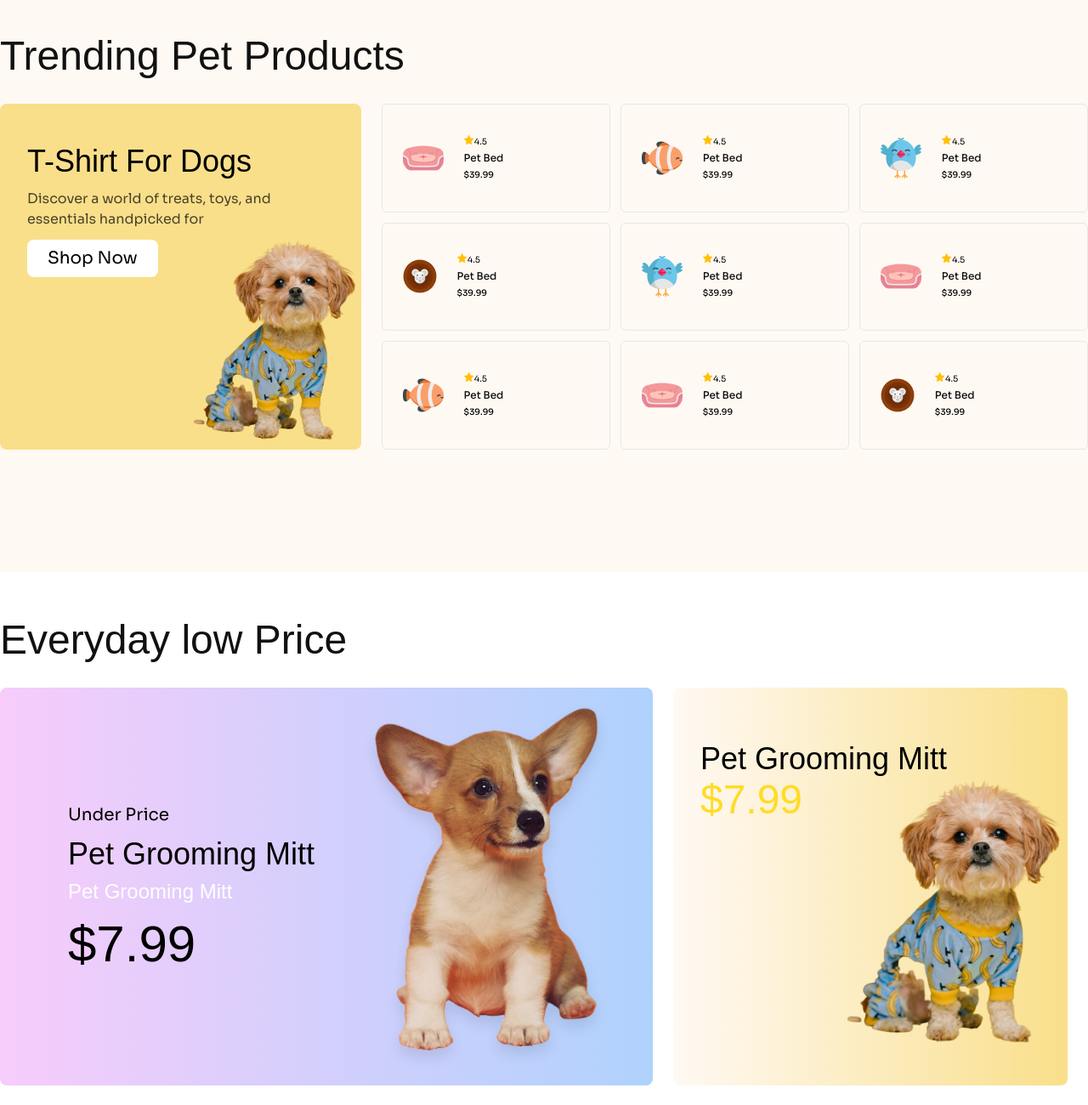
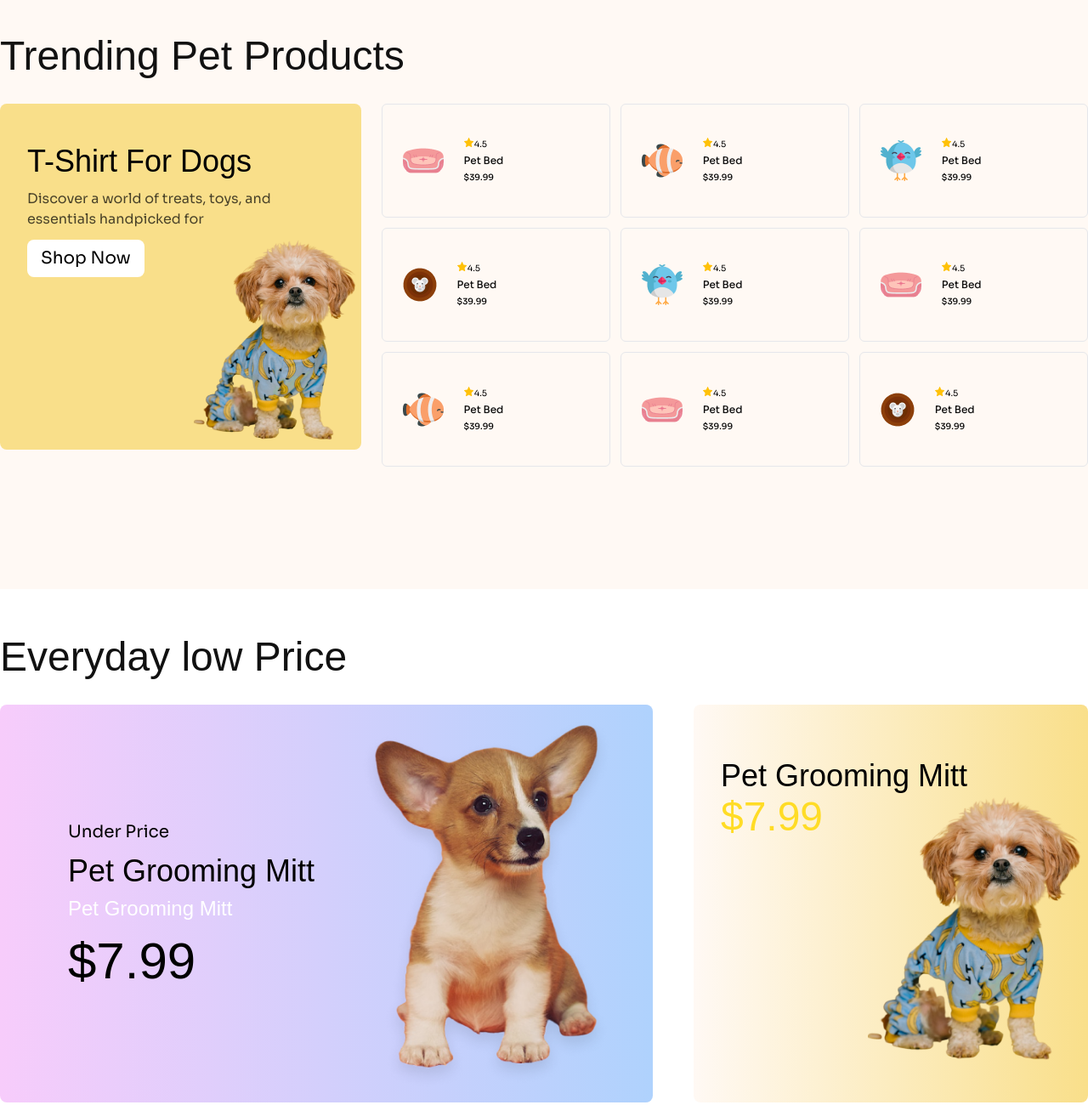
Before and after one commit to codeSmith-006/Assignment_03_Category_0001, a plain HTML site: page index.html in a window 1280 px wide. Shown: the part 1600-2900 px from the top of the page at 85% size. Drawn offline with nearby package versions, Linux system fonts and the light colour scheme; a web font is replaced by a local one.

Commit message:
fixing some gapping

```diff
--- a/index.html
+++ b/index.html
@@ -220,7 +220,7 @@
                 <!-- parent div -->
                 <div class="md:flex md:gap-6">
                     <!-- T-shirt section -->
-                    <div class="w-[90%] md:w-[45%] mx-auto bg-section pt-12 pl-8 rounded-lg">
+                    <div class="w-[90%] md:w-[45%] mx-auto bg-section pt-12 pl-8 rounded-lg mb-5">
                         <div>
                             <h1 class="font-adlam text-4xl mb-3">T-Shirt For Dogs</h1>
 
@@ -231,7 +231,7 @@
                         </div>
 
                         <div class="flex items-start justify-between">
-                            <button class="font-sora text-xl px-6 py-2 bg-white rounded-lg">
+                            <button class="font-sora text-xl px-4 py-2 bg-white rounded-lg">
                                 Shop Now
                             </button>
 
@@ -557,7 +557,7 @@
                 </div>
 
                 <div
-                    class="md:w-auto mx-auto grid grid-cols-1 grid-rows-2 md:grid-cols-[60%_40%] w-full md:grid-rows-[90%]">
+                    class="md:w-auto mx-auto grid grid-cols-1 grid-rows-2 gap-6 md:grid-cols-[60%_40%] w-full md:grid-rows-[90%]">
                     <!-- sections -->
                     <div
                         class="w-[90%] mx-auto bg-gradient-to-r from-[#f7ccfb] to-[#afd2fd] pt-9 pl-8 rounded-lg md:hidden">
```
